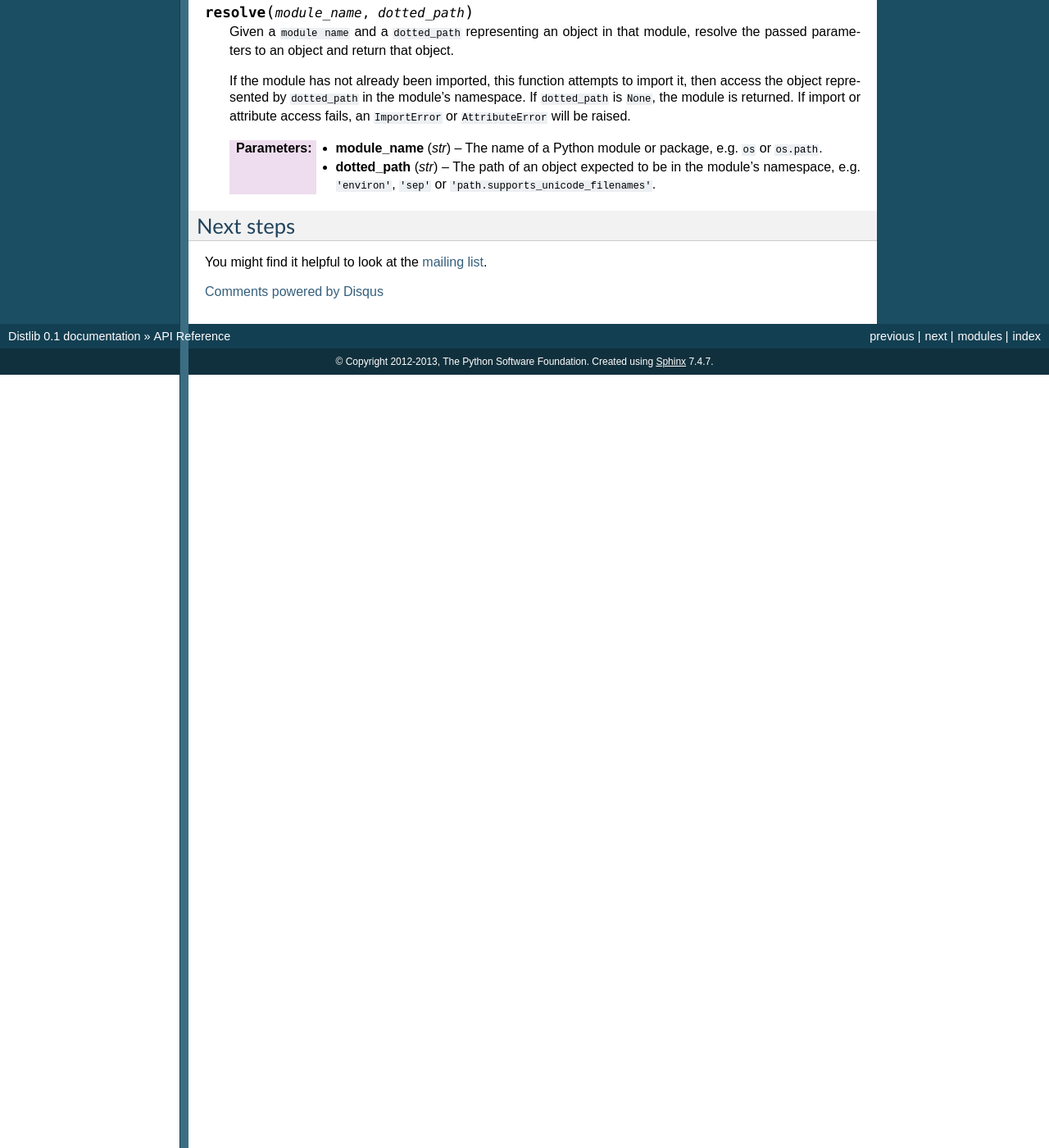
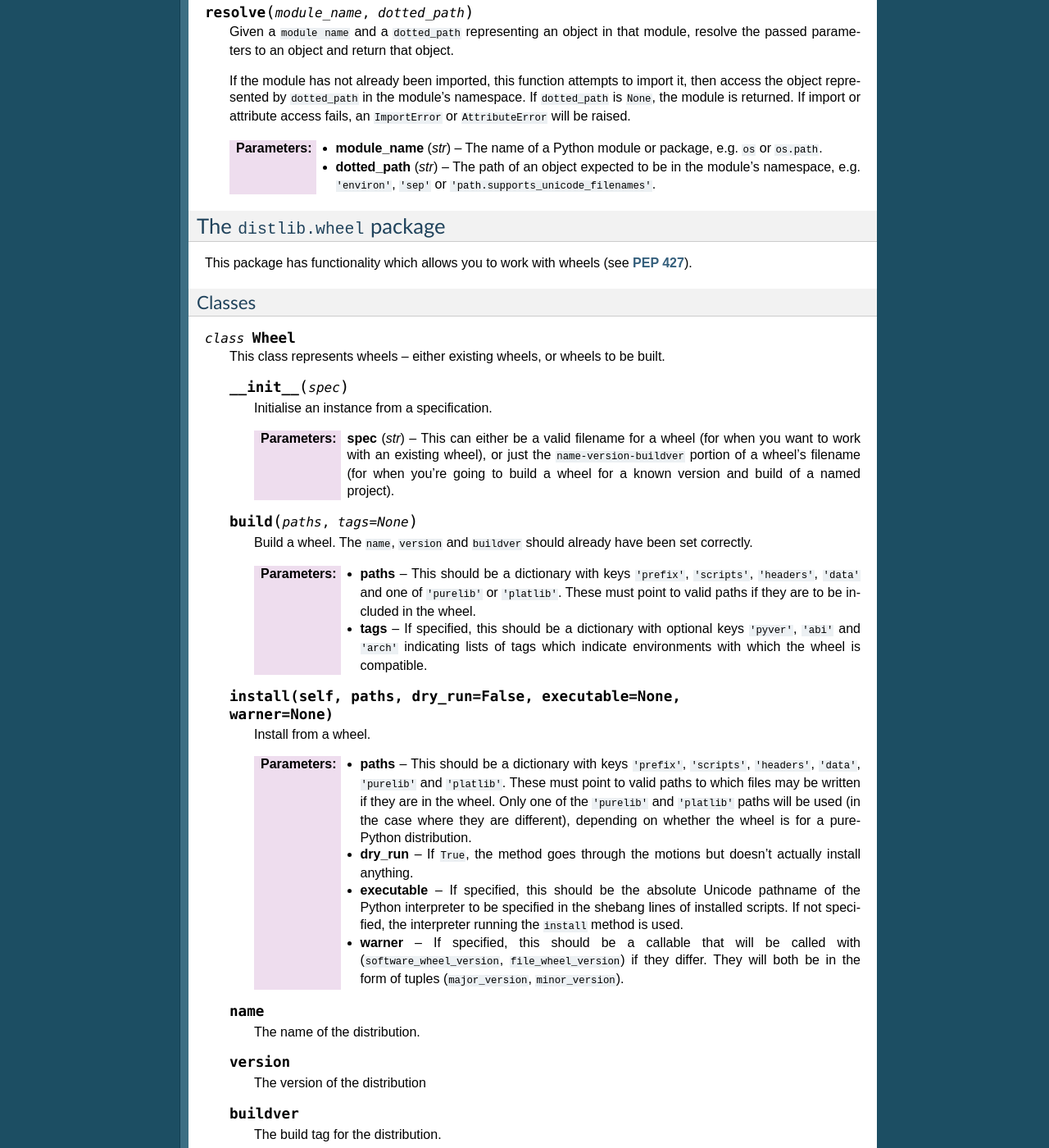
Before and after one commit to pypa/distlib, a Sphinx documentation site: the page built from docs/reference.rst, in a window 1280 px wide and 1400 px high, scrolled down 14877 px. Shown: the whole window at 82% size. Built offline with Sphinx 7.4.7, drawn with Linux system fonts in a browser that asks for light colours; formulas are drawn with MathJax 3; comment, search, counter and statistics services are not loaded; some of the changed text lies outside the part shown.

Commit message:
Documentation updates.

```diff
--- a/docs/conf.py
+++ b/docs/conf.py
@@ -50,7 +50,7 @@ copyright = u'2012-2013, The Python Software Foundation'
 # The short X.Y version.
 version = '0.1'
 # The full version, including alpha/beta/rc tags.
-release = '0.1'
+release = '0.1.0'
 
 # The language for content autogenerated by Sphinx. Refer to documentation
 # for a list of supported languages.
--- a/docs/internals.rst
+++ b/docs/internals.rst
@@ -975,7 +975,7 @@ In addition to the above, the following attributes can be identified for a
 * ``version`` -- the version of the distribution
 * ``buildver`` -- the build tag for the distribution
 * ``pyver`` -- a list of Python versions with which the wheel is compatible
-* ``abi`` -- a list oa application binary interfaces (ABIs) with which the
+* ``abi`` -- a list of application binary interfaces (ABIs) with which the
   wheel is compatible
 * ``arch`` -- a list of architectures with which the wheel is compatible
 * ``dirname`` -- The directory in which a wheel file is found/to be
--- a/docs/reference.rst
+++ b/docs/reference.rst
@@ -1033,6 +1033,135 @@ Functions
                        ``'path.supports_unicode_filenames'``.
    :type dotted_path: str
 
+
+The ``distlib.wheel`` package
+-----------------------------
+
+This package has functionality which allows you to work with wheels (see :pep:`427`).
+
+
+Classes
+^^^^^^^
+
+.. class:: Wheel
+
+   This class represents wheels -- either existing wheels, or wheels to be built.
+
+   .. method:: __init__(spec)
+
+      Initialise an instance from a specification.
+
+      :param spec: This can either be a valid filename for a wheel (for when
+                   you want to work with an existing wheel), or just the
+                   ``name-version-buildver`` portion of a wheel's filename (for
+                   when you're going to build a wheel for a known version and
+                   build of a named project).
+      :type spec: str
+
+   .. method:: build(paths, tags=None)
+
+      Build a wheel. The ``name``, ``version`` and ``buildver`` should already
+      have been set correctly.
+
+      :param paths: This should be a dictionary with keys ``'prefix'``,
+                    ``'scripts'``, ``'headers'``, ``'data'`` and one of
+                    ``'purelib'`` or ``'platlib'``. These must point to valid
+                    paths if they are to be included in the wheel.
+      :param tags: If specified, this should be a dictionary with optional keys
+                   ``'pyver'``, ``'abi'`` and ``'arch'`` indicating lists of
+                   tags which indicate environments with which the wheel is
+                   compatible.
+
+   .. method:: install(self, paths, dry_run=False, executable=None,
+                       warner=None)
+
+      Install from a wheel.
+
+      :param paths: This should be a dictionary with keys ``'prefix'``,
+                    ``'scripts'``, ``'headers'``, ``'data'``, ``'purelib'``
+                    and ``'platlib'``. These must point to valid paths to which
+                    files may be written if they are in the wheel. Only one of
+                    the ``'purelib'`` and ``'platlib'`` paths will be used (in
+                    the case where they are different), depending on whether
+                    the wheel is for a pure-Python distribution.
+
+      :param dry_run: If ``True``, the method goes through the motions but
+                      doesn't actually install anything.
+      :param executable: If specified, this should be the absolute Unicode
+                         pathname of the Python interpreter to be specified in
+                         the shebang lines of installed scripts. If not
+                         specified, the interpreter running the ``install``
+                         method is used.
+      :param warner: If specified, this should be a callable that will be
+                     called with (``software_wheel_version``,
+                     ``file_wheel_version``) if they differ. They will both be
+                     in the form of tuples (``major_version``,
+                     ``minor_version``).
+
+
+
+   .. attribute:: name
+
+      The name of the distribution.
+
+   .. attribute:: version
+
+      The version of the distribution
+
+   .. attribute:: buildver
+
+      The build tag for the distribution.
+
+   .. attribute:: pyver
+
+      A list of Python versions with which the wheel is compatible. See
+      :pep:`427` and :pep:`425` for details.
+
+   .. attribute:: abi
+
+      A list of application binary interfaces (ABIs) with which the wheel is
+      compatible. See :pep:`427` and :pep:`425` for details.
+
+   .. attribute:: arch
+
+      A list of architectures with which the wheel is compatible. See
+      :pep:`427` and :pep:`425` for details.
+
+   .. attribute:: dirname
+
+      The directory in which a wheel file is found/to be created.
+
+   .. attribute:: filename
+
+      The filename of the wheel (computed from the other attributes)
+
+
+Functions
+^^^^^^^^^
+
+.. function:: compatible_tags()
+
+   Return a list of tags which are compatible with this Python implementation.
+
+   .. note:: Try to use :func:`is_compatible` in preference to this function,
+             which may be removed from the public API.
+
+   :return: A list of (``pyver``, ``abi``, ``arch``) tags which are compatible
+            with this Python implementation.
+
+.. function:: is_compatible(wheel, tags=None)
+
+   Indicate if a wheel is compatible with a set of tags. If any combination of
+   the tags of ``wheel`` is found in ``tags``, then the wheel is considered to
+   be compatible.
+
+   :param wheel: A :class:`Wheel` instance or the filename of a wheel.
+   :param tags: A set of tags to check for compatibility. If not specified,
+                it defaults to the set of tags which are compatible with this
+                Python implementation.
+   :return: ``True`` if compatible, else ``False``.
+
+
 Next steps
 ----------
 
```
